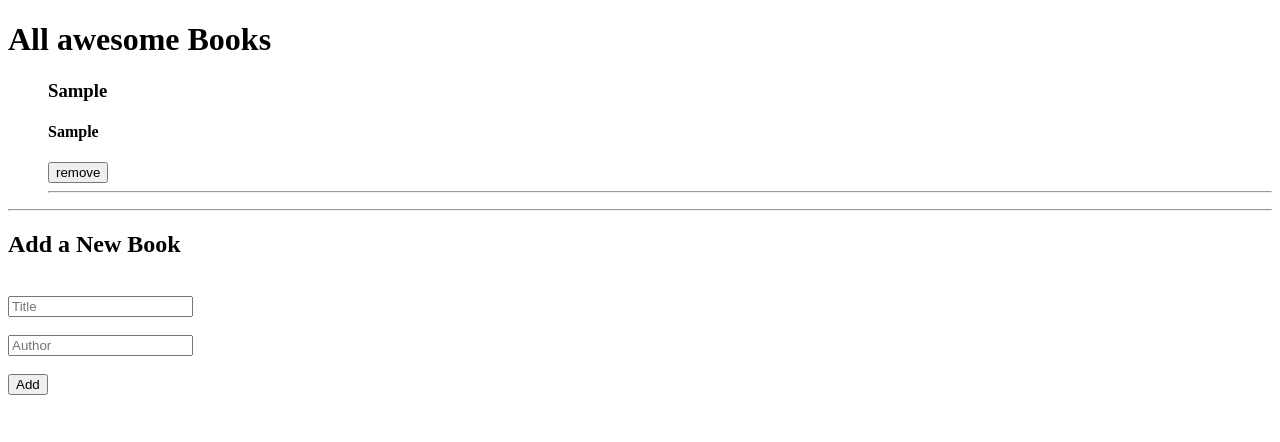
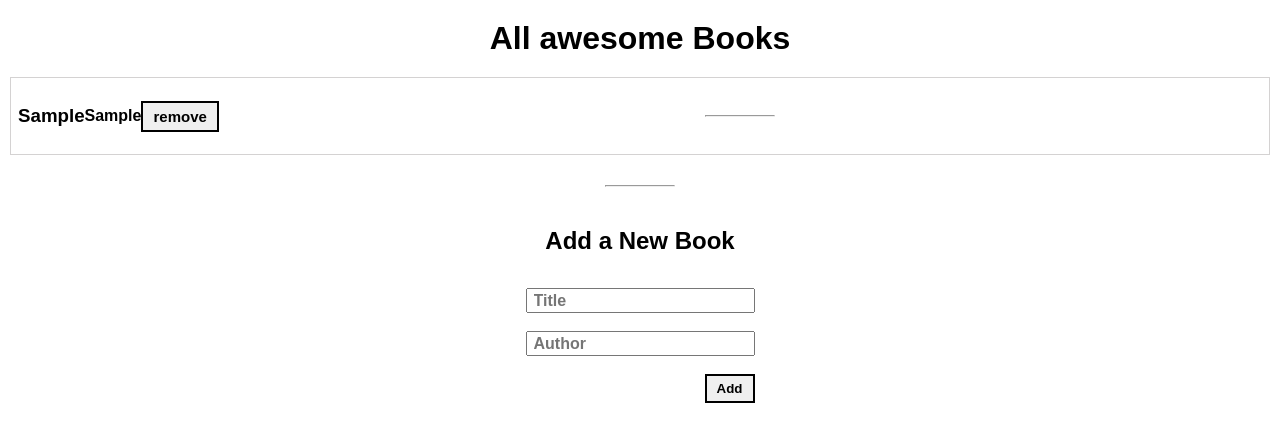
Before and after one commit to jodavid444/Awesome-Books, a website: page index.html in a window 1280 px wide. Both pictures are taken after typing "Sample", "Sample" into the empty fields and a click on the button "Add". Drawn offline with Linux system fonts and the light colour scheme.

Commit message:
Update style.css file,modify home page as instructed

```diff
--- a/style.css
+++ b/style.css
@@ -1,3 +1,92 @@
-li {
+* {
+  margin: 0;
+  padding: 0;
+  box-sizing: border-box;
+}
+
+body {
+  color: black;
+  background-color: white;
+  font-family: sans-serif;
+}
+
+ul {
   list-style-type: none;
 }
+
+li {
+  padding: 7px;
+  margin: 0;
+  display: flex;
+  justify-content: space-between;
+  align-items: center;
+}
+
+li:hover {
+  background-color: #6c6e75;
+}
+
+.title {
+  text-align: center;
+  margin: 20px 0;
+}
+
+#awesomeBooks {
+  border: 1px solid #d4d2d2;
+  margin: 10px;
+}
+
+li span {
+  font-weight: bold;
+}
+
+.btn {
+  border: 2px solid black;
+  font-size: 15px;
+  font-weight: bolder;
+}
+
+li .btn {
+  display: block;
+  padding: 5px 10px;
+  cursor: pointer;
+}
+
+hr {
+  width: 70px;
+  margin: 30px auto;
+}
+
+.form-section {
+  display: flex;
+  justify-content: center;
+  margin-top: 40px;
+}
+
+.form-section h2 {
+  margin-bottom: 15px;
+  text-align: center;
+}
+
+form input {
+  width: 100%;
+  height: 25px;
+  padding-left: 6px;
+  font-size: 16px;
+  font-weight: bold;
+}
+
+.form-btn {
+  text-align: right;
+}
+
+.form-btn button {
+  padding: 5px 10px;
+  font-weight: bold;
+  cursor: pointer;
+  border: 2px solid;
+}
+
+#error {
+  color: red;
+}
```
